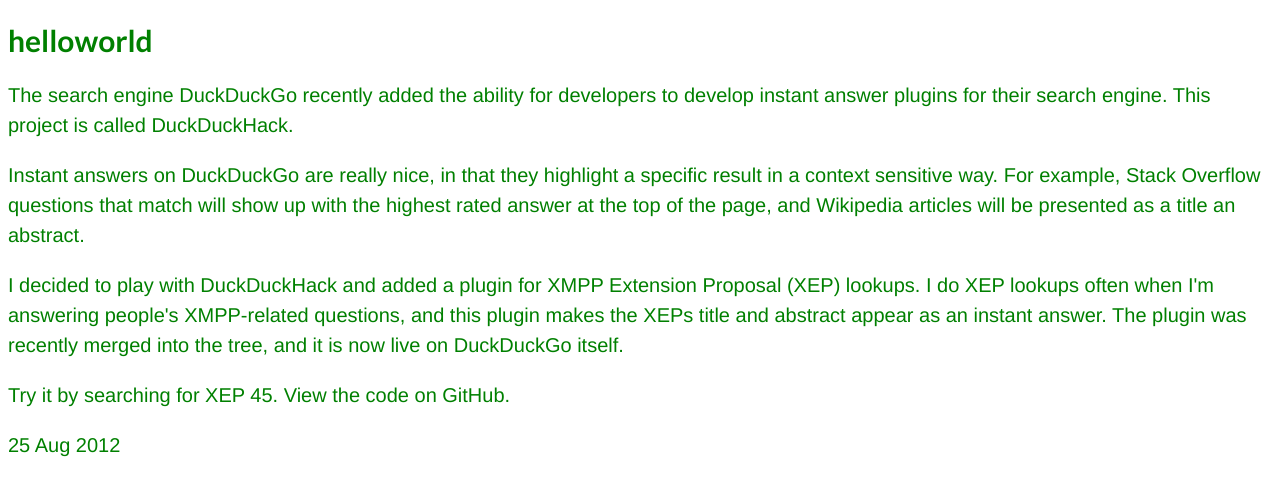
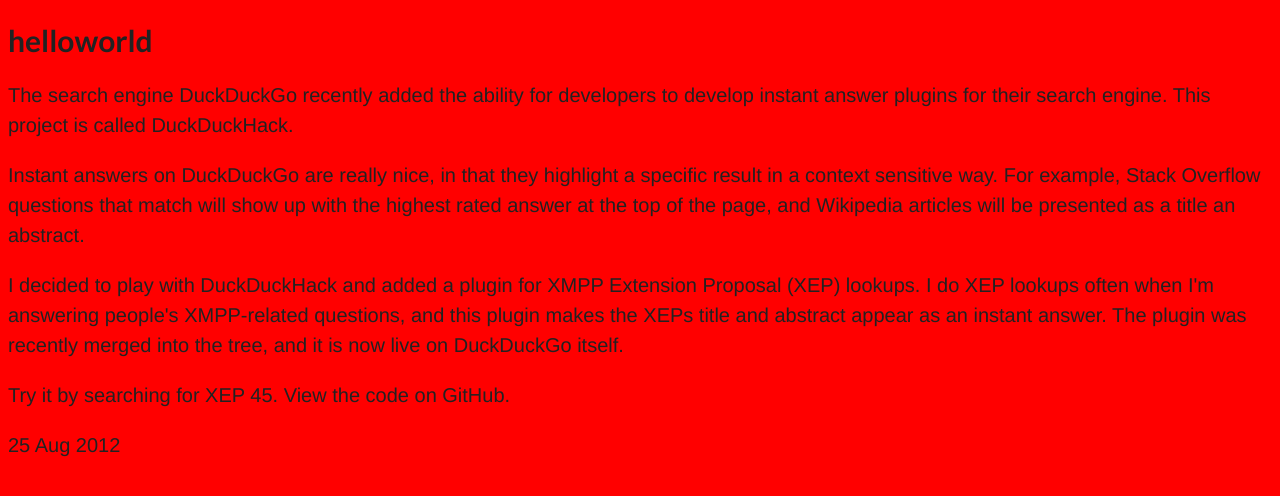
Before and after one commit to qdsang/brickhu.cn, a Jekyll site: the page built from _posts/2012-08-25-hello-world.html, in a window 1280 px wide. Shown: the top 496 px of the page. Built offline with Jekyll 4.4.1, drawn with Linux system fonts in a browser that asks for light colours; Markdown is read by kramdown in place of the engine named in the settings.

Commit message:
last commit toniht

```diff
--- a/_config.yml
+++ b/_config.yml
@@ -1,6 +1,6 @@
 name: Brickhu.cn
 description: A Design Thinker who focuses on the architecture , communication and quality of information.
-auto: true
+auto:
 permalink: /:year/:month/:title
 markdown: rdiscount
 exclude:
--- a/_layouts/default.html
+++ b/_layouts/default.html
@@ -13,6 +13,15 @@
 		{% if page.type == 'doc'%}
 			<link type="text/css" rel="stylesheet" href="/css/doc.css" />
 		{% endif %}
+		{% if page.css %}
+			<link type="text/css" rel="stylesheet" href="{{ page.css }}" />
+		{% endif %}
+		{% if page.js %}
+			<script src="{{ page.js }}"></script>
+		{% endif %}
+		{% if page.style %}
+			{{ page.style }}
+		{% endif %}
 	</head>
 	<body class="{{ page.slug }} {{ page.category }}" id="{{page.url | remove:'/' | prepend:"id-" | remove:'.html'}}">
 		{{ content }}
--- a/_posts/2012-08-25-hello-world.html
+++ b/_posts/2012-08-25-hello-world.html
@@ -2,6 +2,12 @@
 layout: doc
 title: helloworld
 permalink: hello/
+style: |
+      <style type="text/css">
+      	body{
+      		background: red;
+      	}
+      </style>
 ---
 <h2>{{ page.title }}</h2>
 <p>The search engine DuckDuckGo recently added the ability for developers to develop instant answer plugins for their search engine. This project is called DuckDuckHack.</p>
@@ -11,9 +17,3 @@
 <p>I decided to play with DuckDuckHack and added a plugin for XMPP Extension Proposal (XEP) lookups. I do XEP lookups often when I'm answering people's XMPP-related questions, and this plugin makes the XEPs title and abstract appear as an instant answer. The plugin was recently merged into the tree, and it is now live on DuckDuckGo itself.</p>
 
 <p>Try it by searching for XEP 45. View the code on GitHub.</p>
-
-<style type="text/css">
-	body{
-		color: green;
-	}
-</style>
--- a/css/reveal.css
+++ b/css/reveal.css
@@ -54,6 +54,12 @@
 body {
 	position: relative;
 	line-height: 1;
+	background: -moz-radial-gradient(center, circle cover, #fff 0%, #ccc 100%);
+	background: -webkit-gradient(radial, center center, 0px, center center, 100%, color-stop(0%, #ccc), color-stop(100%, #ccc));
+	background: -webkit-radial-gradient(center, circle cover, #fff 0%, #ccc 100%);
+	background: -o-radial-gradient(center, circle cover, #fff 0%, #ccc 100%);
+	background: -ms-radial-gradient(center, circle cover, #fff 0%, #ccc 100%);
+	background: radial-gradient(center, circle cover, #fff 0%, #ccc 100%);
 }
 
 
```
